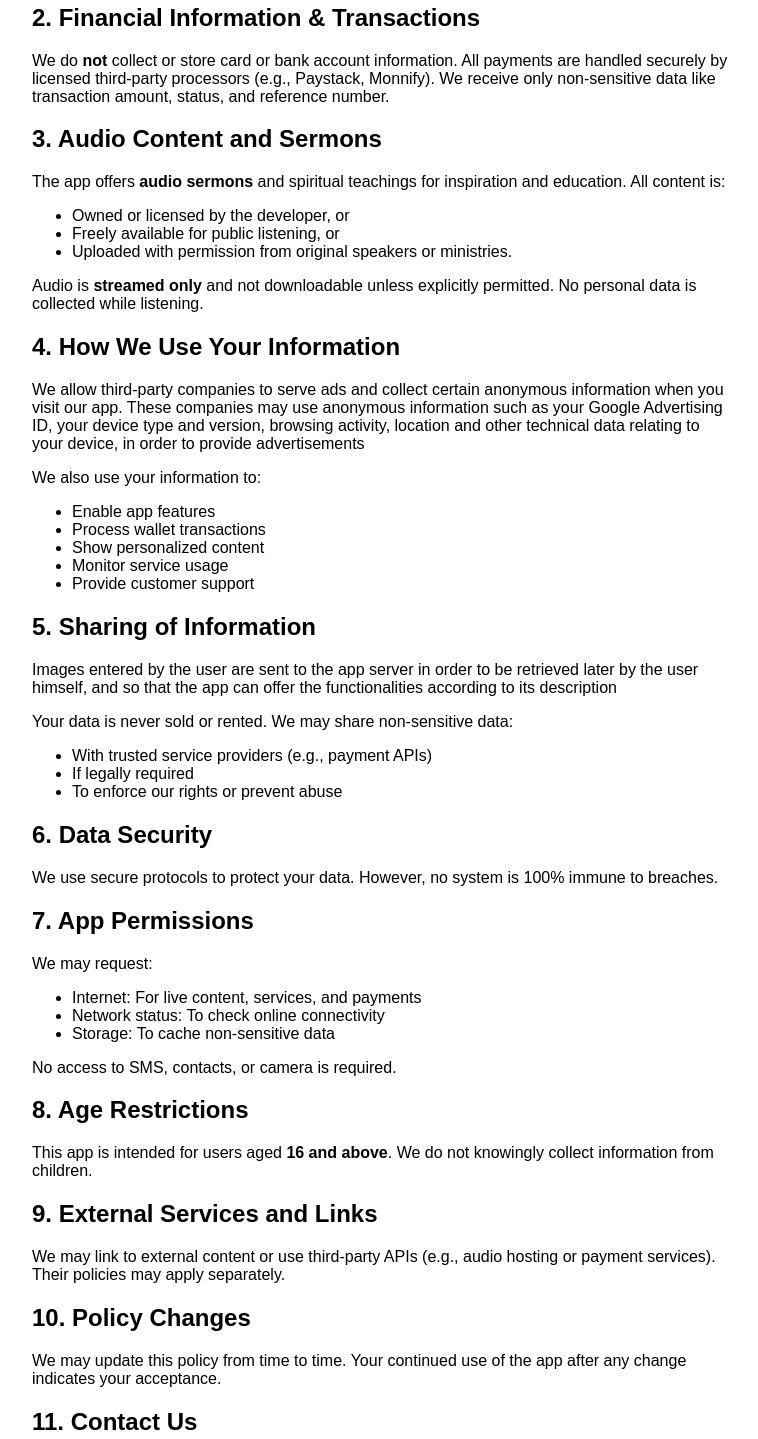
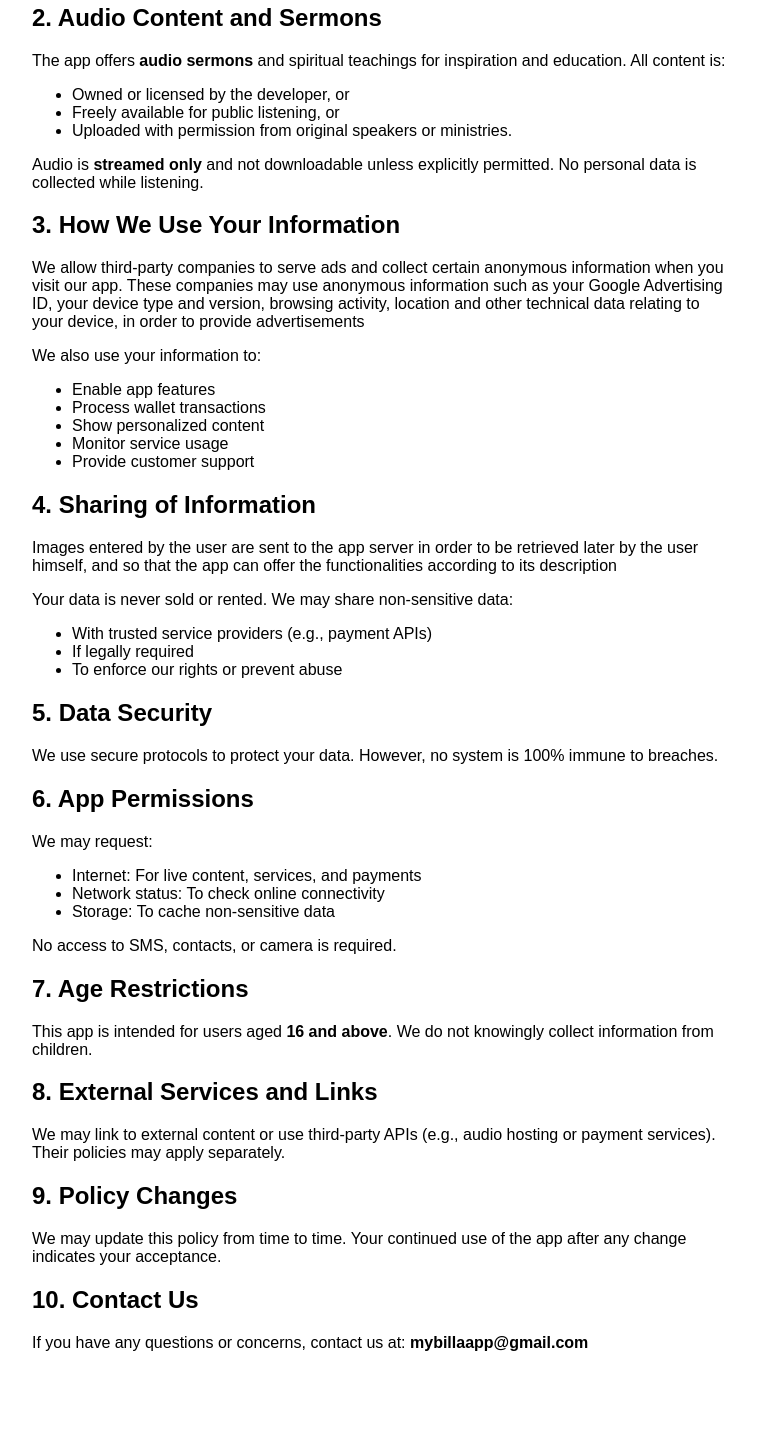
Before and after one commit to oluwolebank/privacy_policy, a plain HTML site: page index.html in a window 1280 px wide. Shown: the part 396-1835 px from the top of the page, without its empty margins (258-1016 px from the left). After the commit the page ends 1804 px from the top, so only its background shows below. Drawn offline with Linux system fonts and the light colour scheme.

Commit message:
Update index.html

```diff
--- a/index.html
+++ b/index.html
@@ -19,10 +19,7 @@
     <li>Transaction Data: Wallet usage, amounts, and service type</li>
   </ul>
 
-  <h2>2. Financial Information & Transactions</h2>
-  <p>We do <strong>not</strong> collect or store card or bank account information. All payments are handled securely by licensed third-party processors (e.g., Paystack, Monnify). We receive only non-sensitive data like transaction amount, status, and reference number.</p>
-
-  <h2>3. Audio Content and Sermons</h2>
+  <h2>2. Audio Content and Sermons</h2>
   <p>The app offers <strong>audio sermons</strong> and spiritual teachings for inspiration and education. All content is:</p>
   <ul>
     <li>Owned or licensed by the developer, or</li>
@@ -31,7 +28,7 @@
   </ul>
   <p>Audio is <strong>streamed only</strong> and not downloadable unless explicitly permitted. No personal data is collected while listening.</p>
 
-  <h2>4. How We Use Your Information</h2>
+  <h2>3. How We Use Your Information</h2>
   <p>We allow third-party companies to serve ads and collect certain anonymous information when you visit our app. These companies may use anonymous information such as your Google Advertising ID, your device type and version, browsing activity, location and other technical data relating to your device, in order to provide advertisements</p>
   <p>We also use your information to:</p>
   <ul>
@@ -42,7 +39,7 @@
     <li>Provide customer support</li>
   </ul>
 
-  <h2>5. Sharing of Information</h2>
+  <h2>4. Sharing of Information</h2>
   <p>Images entered by the user are sent to the app server in order to be retrieved later by the user himself, and so that the app can offer the functionalities according to its description</p>
   <p>Your data is never sold or rented. We may share non-sensitive data:</p>
   <ul>
@@ -51,10 +48,10 @@
     <li>To enforce our rights or prevent abuse</li>
   </ul>
 
-  <h2>6. Data Security</h2>
+  <h2>5. Data Security</h2>
   <p>We use secure protocols to protect your data. However, no system is 100% immune to breaches.</p>
 
-  <h2>7. App Permissions</h2>
+  <h2>6. App Permissions</h2>
   <p>We may request:</p>
   <ul>
     <li>Internet: For live content, services, and payments</li>
@@ -63,16 +60,16 @@
   </ul>
   <p>No access to SMS, contacts, or camera is required.</p>
 
-  <h2>8. Age Restrictions</h2>
+  <h2>7. Age Restrictions</h2>
   <p>This app is intended for users aged <strong>16 and above</strong>. We do not knowingly collect information from children.</p>
 
-  <h2>9. External Services and Links</h2>
+  <h2>8. External Services and Links</h2>
   <p>We may link to external content or use third-party APIs (e.g., audio hosting or payment services). Their policies may apply separately.</p>
 
-  <h2>10. Policy Changes</h2>
+  <h2>9. Policy Changes</h2>
   <p>We may update this policy from time to time. Your continued use of the app after any change indicates your acceptance.</p>
 
-  <h2>11. Contact Us</h2>
+  <h2>10. Contact Us</h2>
   <p>If you have any questions or concerns, contact us at: <strong>mybillaapp@gmail.com</strong></p>
 </body>
 </html>
```
